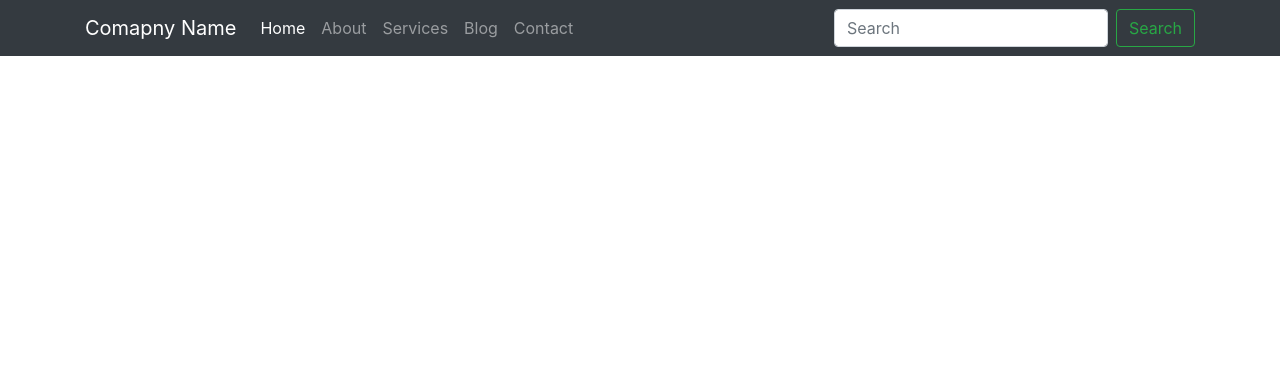
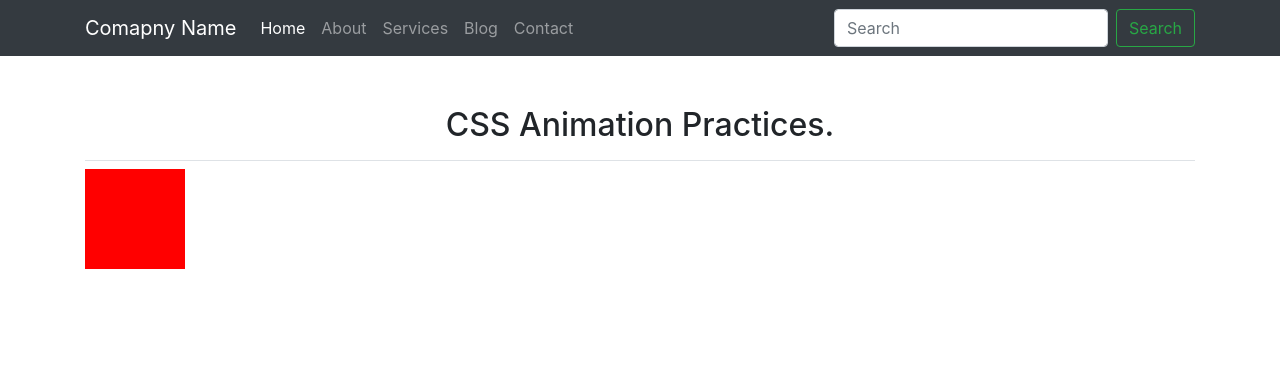
Before and after one commit to dipankar2020/practices_file, a plain HTML site: page index.html in a window 1280 px wide. Drawn offline with nearby package versions, Linux system fonts and the light colour scheme.

Commit message:
css3 animation adding

```diff
--- a/index.html
+++ b/index.html
@@ -42,6 +42,21 @@
         </nav>
     </header>
 
+    <section class="feature-section">
+        <div class="container">
+            <div class="row">
+                <div class="col-lg-12">
+                    <h2 class="text-center pb-3 border-bottom">CSS Animation Practices.</h2>
+
+                    <div class="box"></div>
+
+
+
+                </div>
+            </div>
+        </div>
+    </section>
+
 
 
     <script src="https://code.jquery.com/jquery-3.4.1.slim.min.js"></script>
--- a/style.css
+++ b/style.css
@@ -0,0 +1,18 @@
+body {
+    padding-top: 56px;
+}
+
+section {
+    padding: 50px 0 100px;
+}
+
+.box{
+    width: 100px;
+    height: 100px;
+    background-color: red;
+    transition: width 5s, height 4s;
+}
+.box:hover{
+    width: 300px;
+    height: 300px;
+}
```
